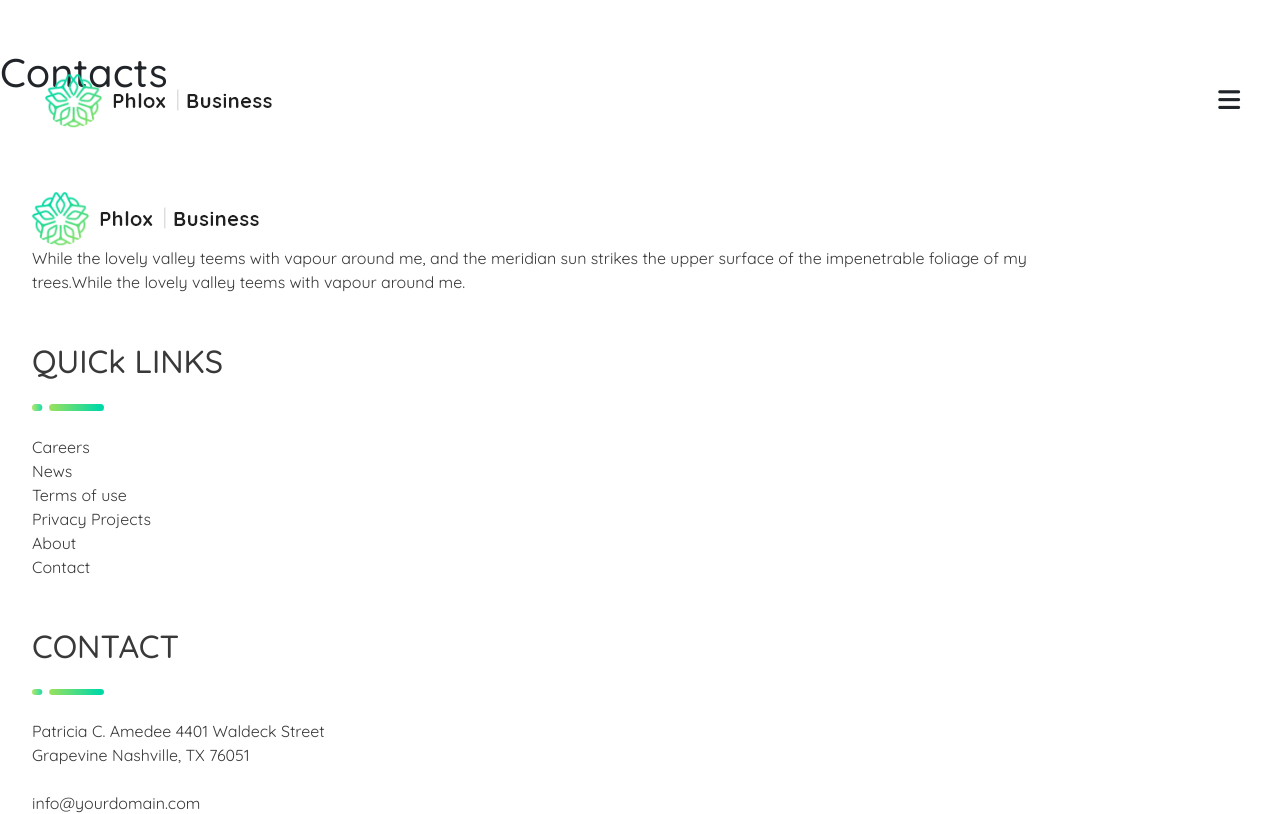
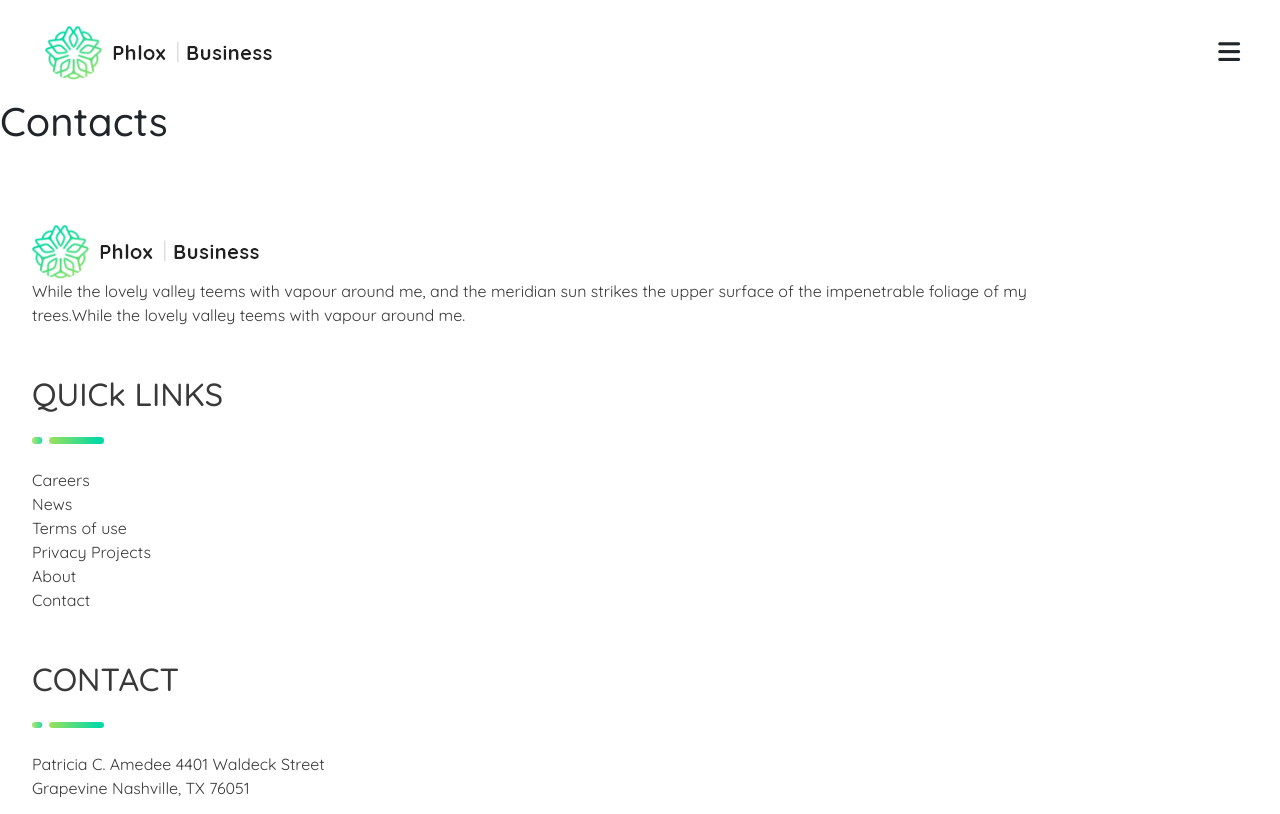
Before and after one commit to CosimoA/proj-html-vuejs, a Vue app: page /Contacts in a window 1280 px wide. Shown: the top 814 px of the page. Built offline with nearby package versions, Linux system fonts and the light colour scheme.

Commit message:
pre-pull commit

```diff
--- a/src/pages/contacts.vue
+++ b/src/pages/contacts.vue
@@ -5,9 +5,13 @@ export default {
 </script>
 
 <template>
-    <section>
-        <h1 class="mt-5 mb-3">Contacts</h1>
-    </section>
+    <main>
+        <h1>Contacts</h1>
+    </main>
 </template>
 
-<style scoped></style>
+<style lang="scss" scoped>
+@use '../styles/general.scss';
+@use '../styles/partials/mixins' as *;
+@use '../styles/partials/variables' as *;
+</style>
--- a/src/styles/general.scss
+++ b/src/styles/general.scss
@@ -3,10 +3,6 @@
     padding: 0;
     box-sizing: border-box;
     font-family: 'Quicksand', sans-serif;
-}
-
-main {
-    padding-top: 97px;
 }
 
 main {
```
